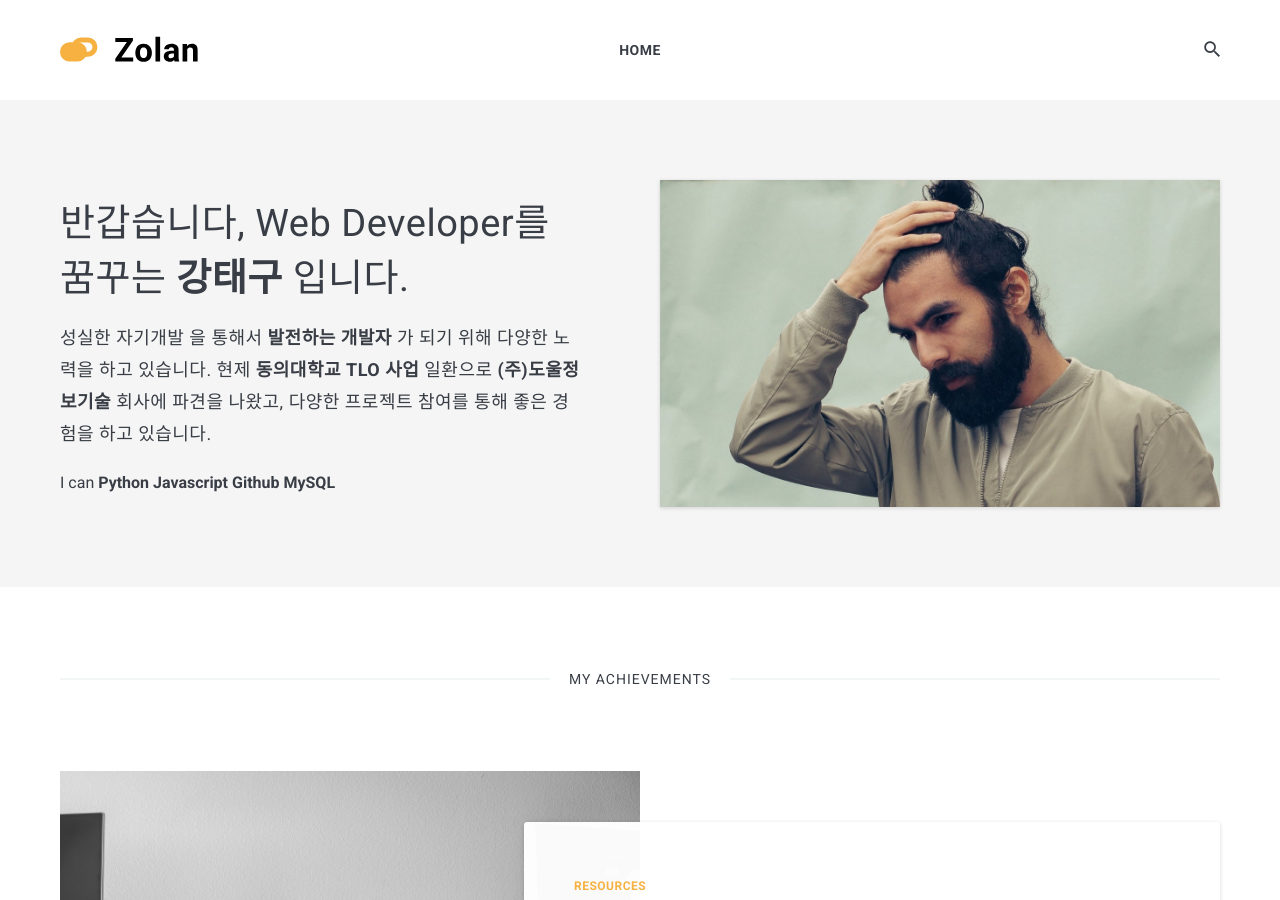
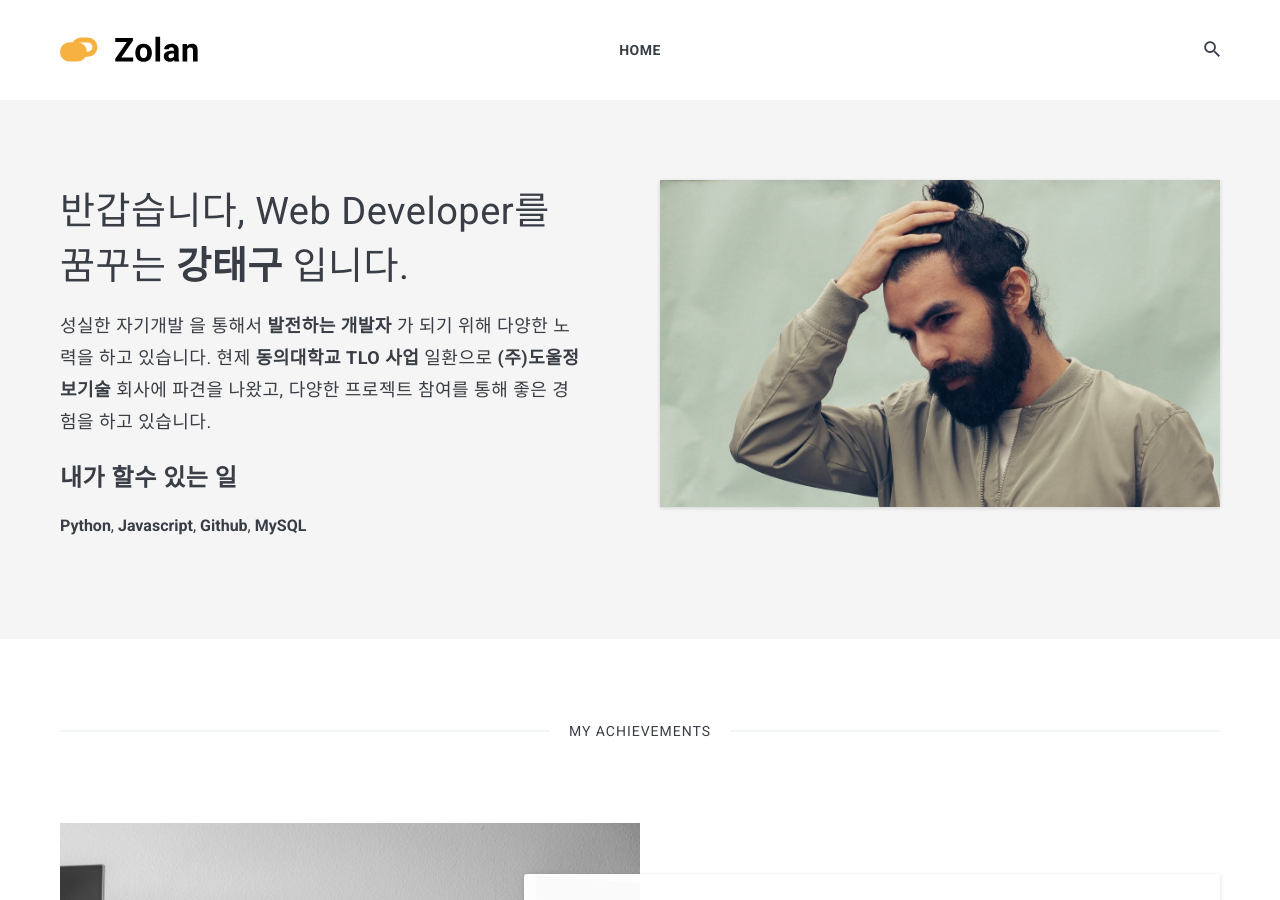
Before and after one commit to kangteagu/KANGTEAGU.github.io, a Jekyll site: the page built from index.html, in a window 1280 px wide and 900 px high. Built offline with Jekyll 4.4.1, drawn with Linux system fonts in a browser that asks for light colours; nearby versions of some CDN libraries; the list of posts is cut into pages by our own code.

Commit message:
language
할 수있는 부분 추가

```diff
--- a/_data/settings.yml
+++ b/_data/settings.yml
@@ -12,7 +12,7 @@ author:
   image: 01.jpg
   say-hello: 반갑습니다, Web Developer를 꿈꾸는 <strong>강태구</strong> 입니다.
   bio: 성실한 <string>자기개발</strong> 을 통해서 <strong>발전하는 개발자</strong> 가 되기 위해 다양한 노력을 하고 있습니다. 현제 <strong>동의대학교 TLO 사업</strong> 일환으로 <strong>(주)도울정보기술</strong> 회사에 파견을 나왔고, 다양한 프로젝트 참여를 통해 좋은 경험을 하고 있습니다.
-  pluse: <strong>Python</strong> <strong>Javascript</strong> <strong>Github</strong> <strong>MySQL</strong>
+  pluse: <strong>Python</strong>, <strong>Javascript</strong>, <strong>Github</strong>, <strong>MySQL</strong>
 
 #-------------------------------
 # Contact links
--- a/_includes/hero.html
+++ b/_includes/hero.html
@@ -7,8 +7,8 @@
           <h1 class="hero__title">{{ site.data.settings.author.say-hello }}</h1>
           <p class="hero__subtitle">{{ site.data.settings.author.bio }}</p>
           <div class="hero__text">
-            <span class="hero__text-title">I can</span>
-            {{site.data.settings.author.pluse}}
+            <h3 class="hero__text-title">내가 할수 있는 일</h3>
+            <p class = "hero__text-subtitle">{{site.data.settings.author.pluse}}</p>
           </div>
         </div>
       </div>
```
